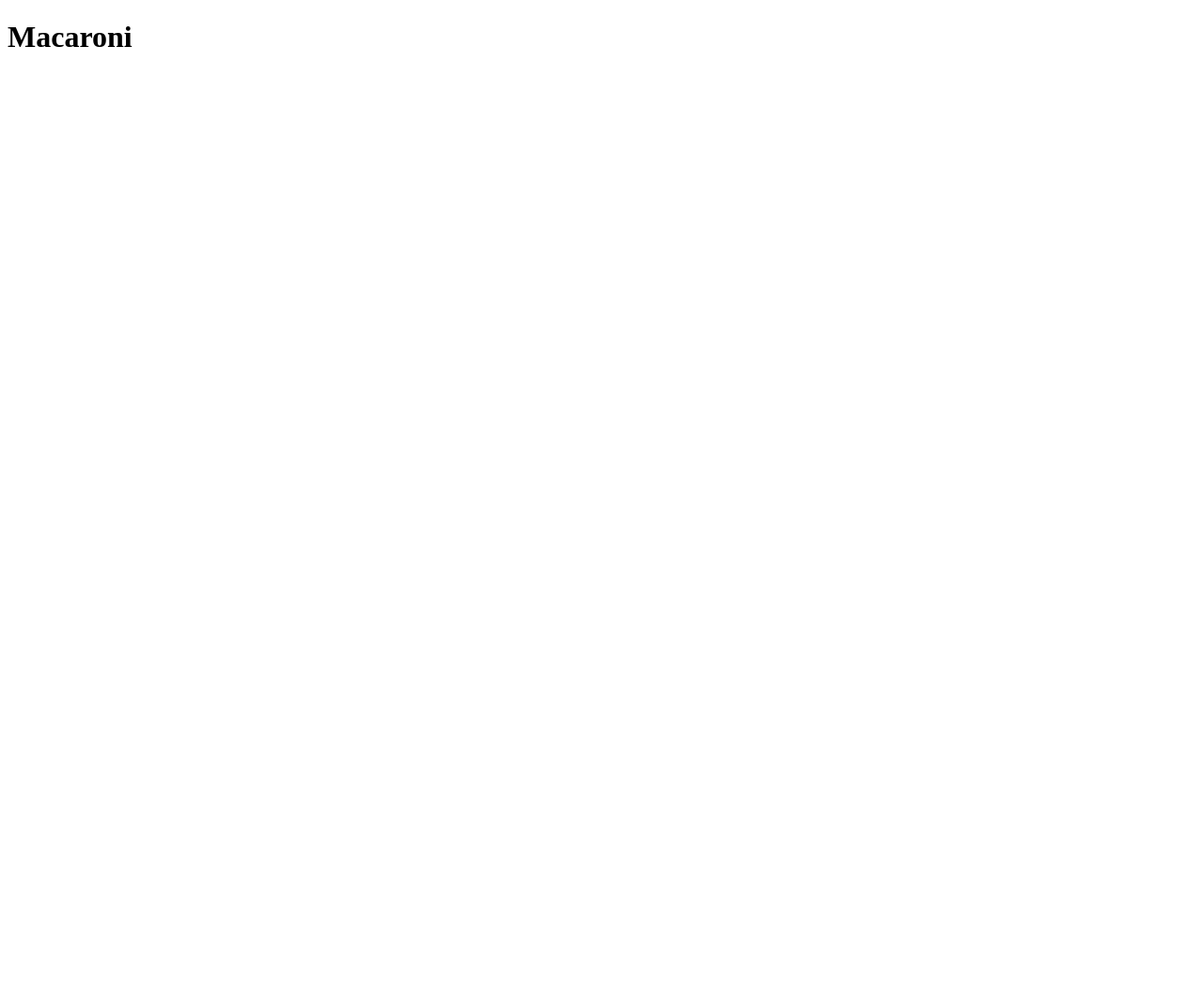
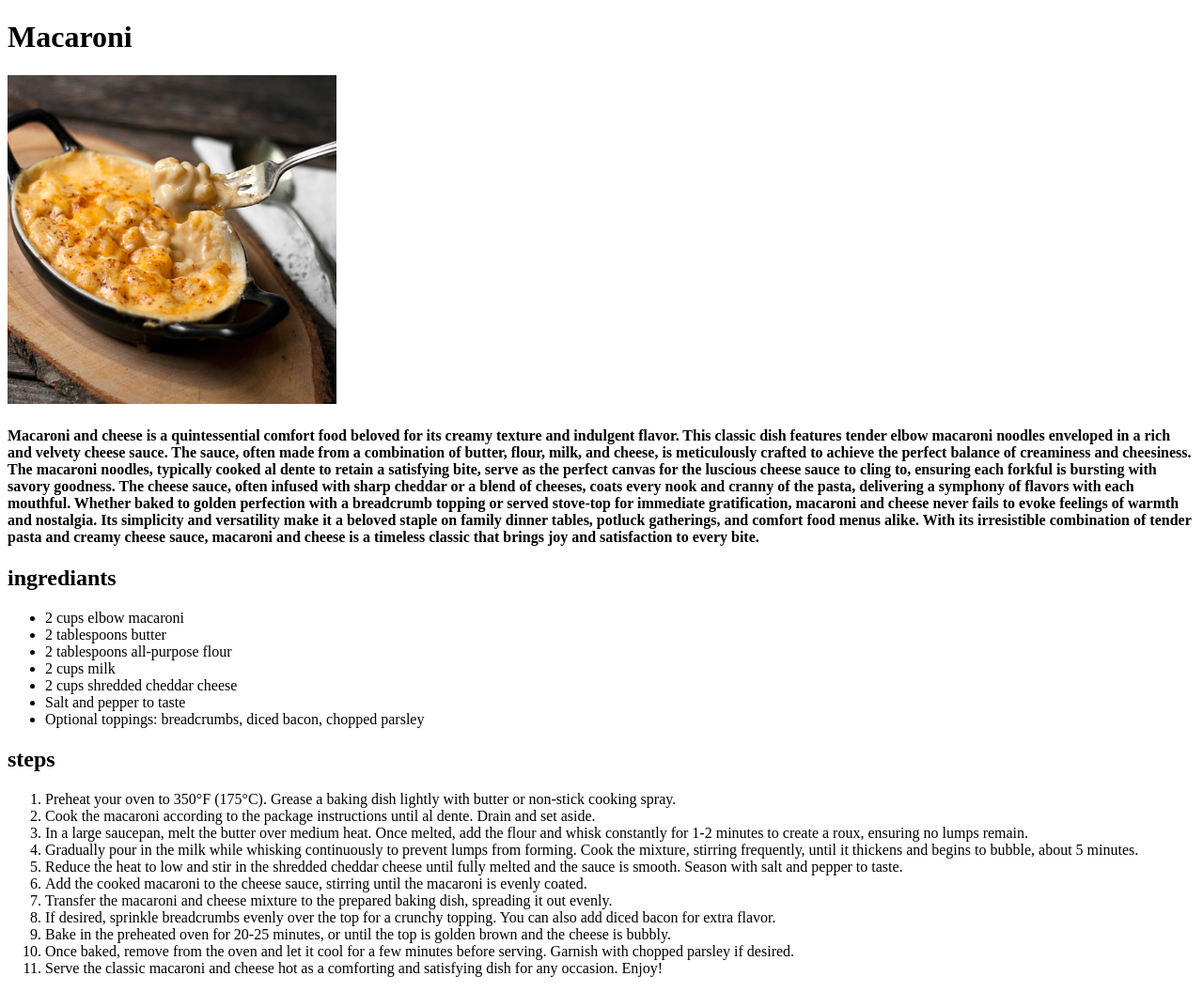
Before and after one commit to michaelcwatt/odin-recipes, a plain HTML site: page recipies/macaroni.html in a window 1280 px wide. Shown: the whole page at 94% size. Before the commit the page ends 800 px from the top, so only its background shows below. Drawn offline with Linux system fonts and the light colour scheme.

Commit message:
Iteration 3: recipe page content 29.2.24 Added contents to the 'macaroni recipie'page, added an image directory with images for the project,

```diff
--- a/recipies/macaroni.html
+++ b/recipies/macaroni.html
@@ -8,5 +8,40 @@
 
     <body>
         <h1>Macaroni</h1>
+        <img src="../images/macpic2.jpeg" alt="picture of macaroni and cheese" height="350" width="350">
+        <h4>
+            Macaroni and cheese is a quintessential comfort food beloved for its creamy texture and indulgent flavor. This classic dish features tender elbow macaroni noodles enveloped in a rich and velvety cheese sauce. The sauce, often made from a combination of butter, flour, milk, and cheese, is meticulously crafted to achieve the perfect balance of creaminess and cheesiness.
+
+            The macaroni noodles, typically cooked al dente to retain a satisfying bite, serve as the perfect canvas for the luscious cheese sauce to cling to, ensuring each forkful is bursting with savory goodness. The cheese sauce, often infused with sharp cheddar or a blend of cheeses, coats every nook and cranny of the pasta, delivering a symphony of flavors with each mouthful.
+
+            Whether baked to golden perfection with a breadcrumb topping or served stove-top for immediate gratification, macaroni and cheese never fails to evoke feelings of warmth and nostalgia. Its simplicity and versatility make it a beloved staple on family dinner tables, potluck gatherings, and comfort food menus alike. With its irresistible combination of tender pasta and creamy cheese sauce, macaroni and cheese is a timeless classic that brings joy and satisfaction to every bite.</h4>
+
+            <h2>ingrediants</h2>
+                <ul>
+                    <li>2 cups elbow macaroni</li>
+                    <li>2 tablespoons butter</li>
+                    <li>2 tablespoons all-purpose flour</li>
+                    <li>2 cups milk</li>
+                    <li>2 cups shredded cheddar cheese</li>
+                    <li>Salt and pepper to taste</li>
+                    <li>Optional toppings: breadcrumbs, diced bacon, chopped parsley</li>
+                    </ul>
+            <h2>steps</h2>
+
+                <ol>
+                    <li>Preheat your oven to 350°F (175°C). Grease a baking dish lightly with butter or non-stick cooking spray.</li>
+                    <li>Cook the macaroni according to the package instructions until al dente. Drain and set aside.</li>
+                    <li>In a large saucepan, melt the butter over medium heat. Once melted, add the flour and whisk constantly for 1-2 minutes to create a roux, ensuring no lumps remain.</li>
+                    <li>Gradually pour in the milk while whisking continuously to prevent lumps from forming. Cook the mixture, stirring frequently, until it thickens and begins to bubble, about 5 minutes.</li>
+                    <li>Reduce the heat to low and stir in the shredded cheddar cheese until fully melted and the sauce is smooth. Season with salt and pepper to taste.</li>
+                    <li>Add the cooked macaroni to the cheese sauce, stirring until the macaroni is evenly coated.</li>
+                    <li>Transfer the macaroni and cheese mixture to the prepared baking dish, spreading it out evenly.</li>
+                    <li>If desired, sprinkle breadcrumbs evenly over the top for a crunchy topping. You can also add diced bacon for extra flavor.</li>
+                    <li>Bake in the preheated oven for 20-25 minutes, or until the top is golden brown and the cheese is bubbly.</li>
+                    <li>Once baked, remove from the oven and let it cool for a few minutes before serving. Garnish with chopped parsley if desired.</li>
+                    <li>Serve the classic macaroni and cheese hot as a comforting and satisfying dish for any occasion. Enjoy!</li>
+                </ol>
+
+
     </body>
 </html>
```
Also changed, not shown: images/mac3.jpeg (added), images/macpic2.jpeg (added).
